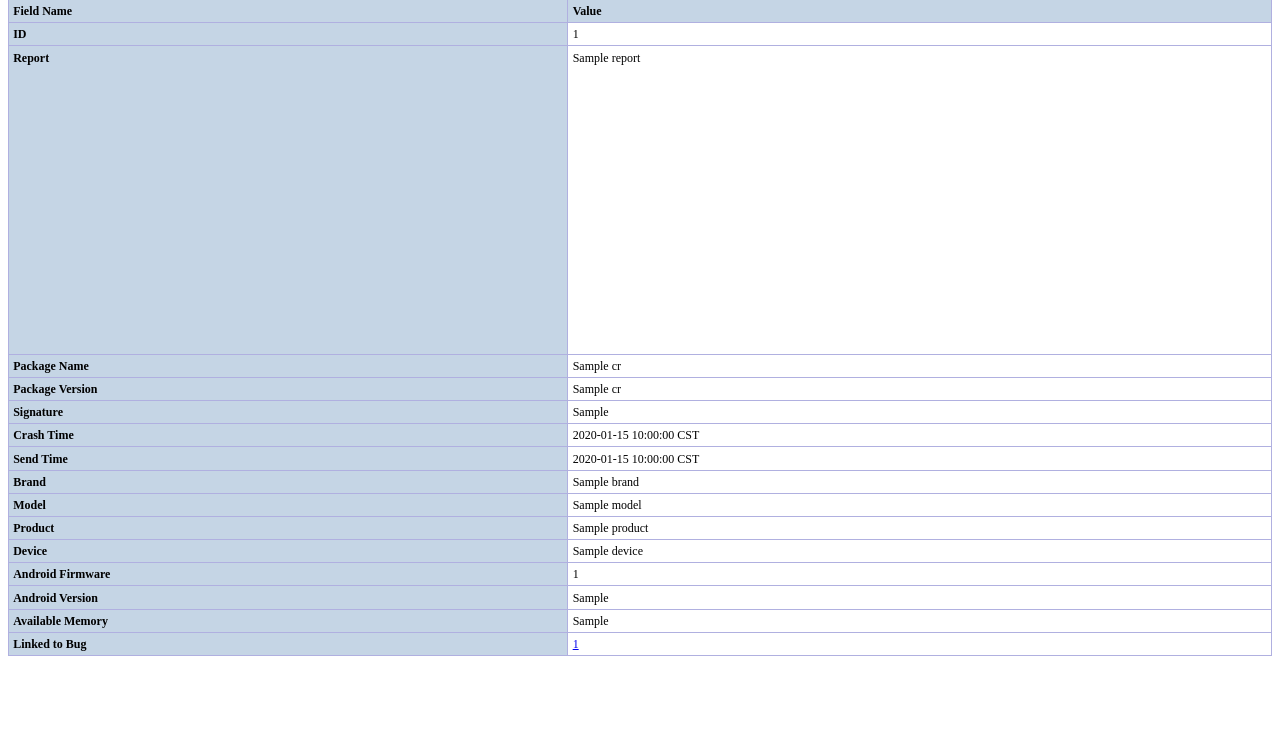
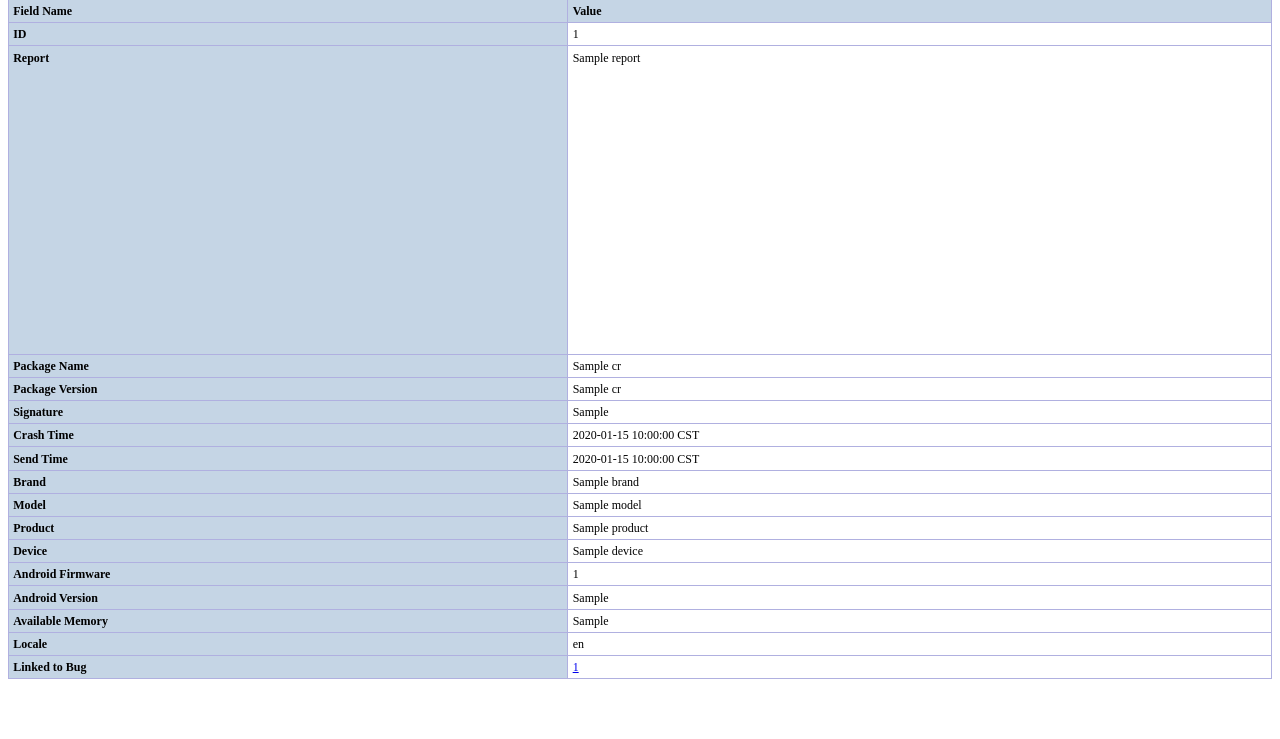
Before and after one commit to iniju/ankidroid-triage, a Django app: template templates/crash_view.html in a window 1280 px wide. Shown: the part 39-778 px from the top of the page. Run offline with Django 3.2, Linux system fonts and the light colour scheme; the template is opened without the code that fills it: most values are stand-ins (such as "Sample title", 1, 10 or a date in 2020).

Commit message:
added locale attribute, humanly acceptable rendering of stacktrace

```diff
--- a/receive_ankicrashes.py
+++ b/receive_ankicrashes.py
@@ -176,6 +176,7 @@ class CrashReport(db.Model):
 	androidOSVersion = db.StringProperty(indexed=False)
 	availableInternalMemory = db.IntegerProperty(indexed=False)
 	totalInternalMemory = db.IntegerProperty(indexed=False)
+	locale = db.StringProperty(indexed=False)
 	bugKey = db.ReferenceProperty(Bug)
 	entityVersion = db.IntegerProperty(default=2)
 	adminOpsflag = db.IntegerProperty(default=6)
@@ -314,6 +315,7 @@ class HttpCrashReceiver(webapp.RequestHandler):
 		cr.androidOSVersion = req.get('androidversion', '')
 		cr.availableInternalMemory = long(req.get('availableinternalmemory', '0'))
 		cr.totalInternalMemory = long(req.get('totalinternalmemory', '0'))
+		cr.locale = req.get('locale', '')
 		cr.groupId = groupId
 		cr.index = index
 		cr.source = "http"
--- a/templates/crash_list.html
+++ b/templates/crash_list.html
@@ -102,6 +102,7 @@
 					<th>Product</th>
 					<th>Device</th>
 					<th>Available Memory</th>
+					<th>Locale</th>
 					<th>Origin</th>
 					<th title="# of instances">Bug</th>
 				</tr>
@@ -118,6 +119,7 @@
 					<td>{{ cr.product }}</td>
 					<td>{{ cr.device }}</td>
 					<td>{{ cr.availableInternalMemory }}</td>
+					<td>{{ cr.locale }}</td>
 					<td>{{ cr.origin }}</td>
 					<td><a href="/view_bug?bug_id={{ cr.bugKey.key.id }}" title="count = {{ cr.bugKey.count }}">{{ cr.bugKey.key.id }}</a></td>
 				</tr>
--- a/templates/crash_view.html
+++ b/templates/crash_view.html
@@ -53,7 +53,7 @@
 			</thead>
 			<tbody>
 				<tr><th class="field_name">ID</th><td>{{ cr.key.id }}</td></tr>
-				<tr><th class="field_name">Report</th><td><div class="scrollable">{{ cr.report|safe }}</div></td></tr>
+				<tr><th class="field_name">Report</th><td><div class="scrollable">{{ cr.report|linebreaksbr }}</div></td></tr>
 				<tr><th class="field_name">Package Name</th><td>{{ cr.packageName }}</td></tr>
 				<tr><th class="field_name">Package Version</th><td>{{ cr.versionName }}</td></tr>
 				<tr><th class="field_name">Signature</th><td>{{ cr.crashSignature }}</td></tr>
@@ -66,6 +66,7 @@
 				<tr><th class="field_name">Android Firmware</th><td>{{ cr.androidOSId }}</td></tr>
 				<tr><th class="field_name">Android Version</th><td>{{ cr.androidOSVersion }}</td></tr>
 				<tr><th class="field_name">Available Memory</th><td>{{ cr.availableInternalMemory }}</td></tr>
+				<tr><th class="field_name">Locale</th><td>{{ cr.locale }}</td></tr>
 				<tr><th>Linked to Bug</th><td><a href="/view_bug?bug_id={{ cr.bugKey.key.id }}">{{ cr.bugKey.key.id }}</a></td></tr>
 			</tbody>
 		</table>
```
